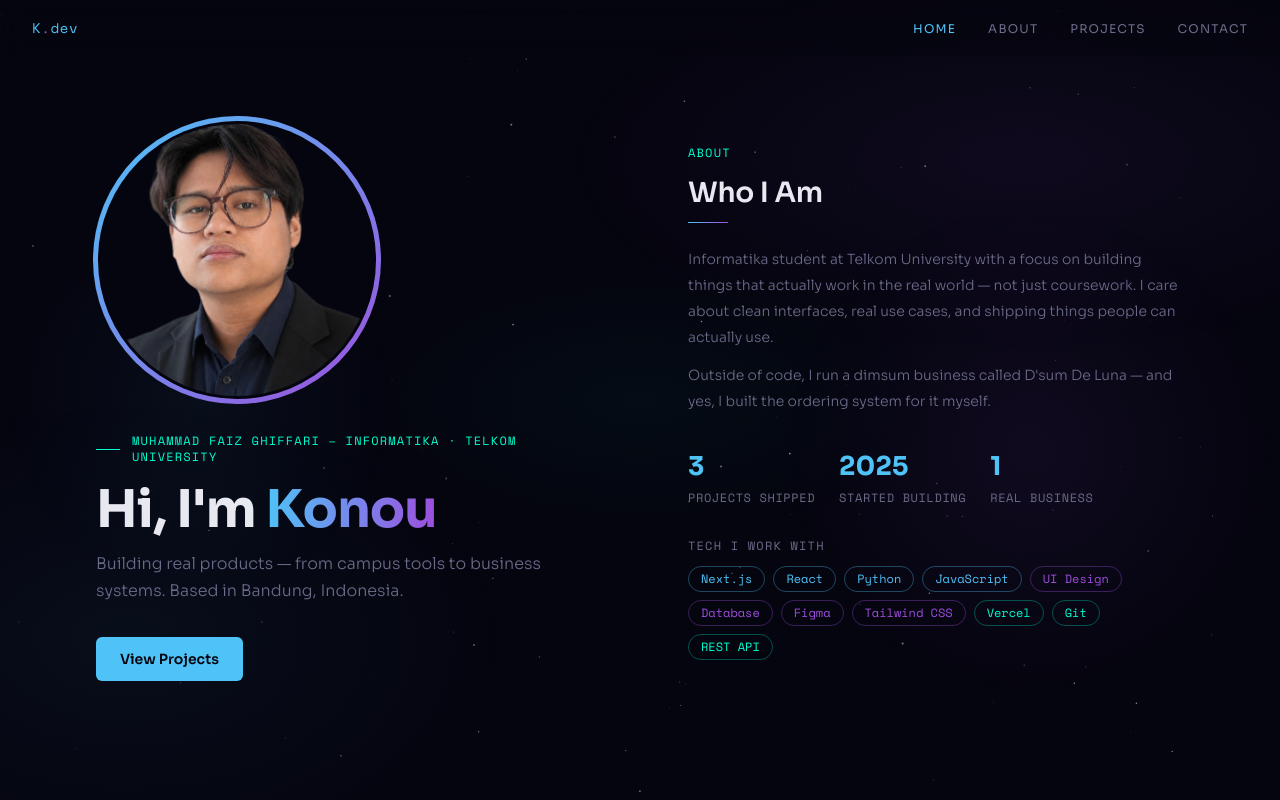
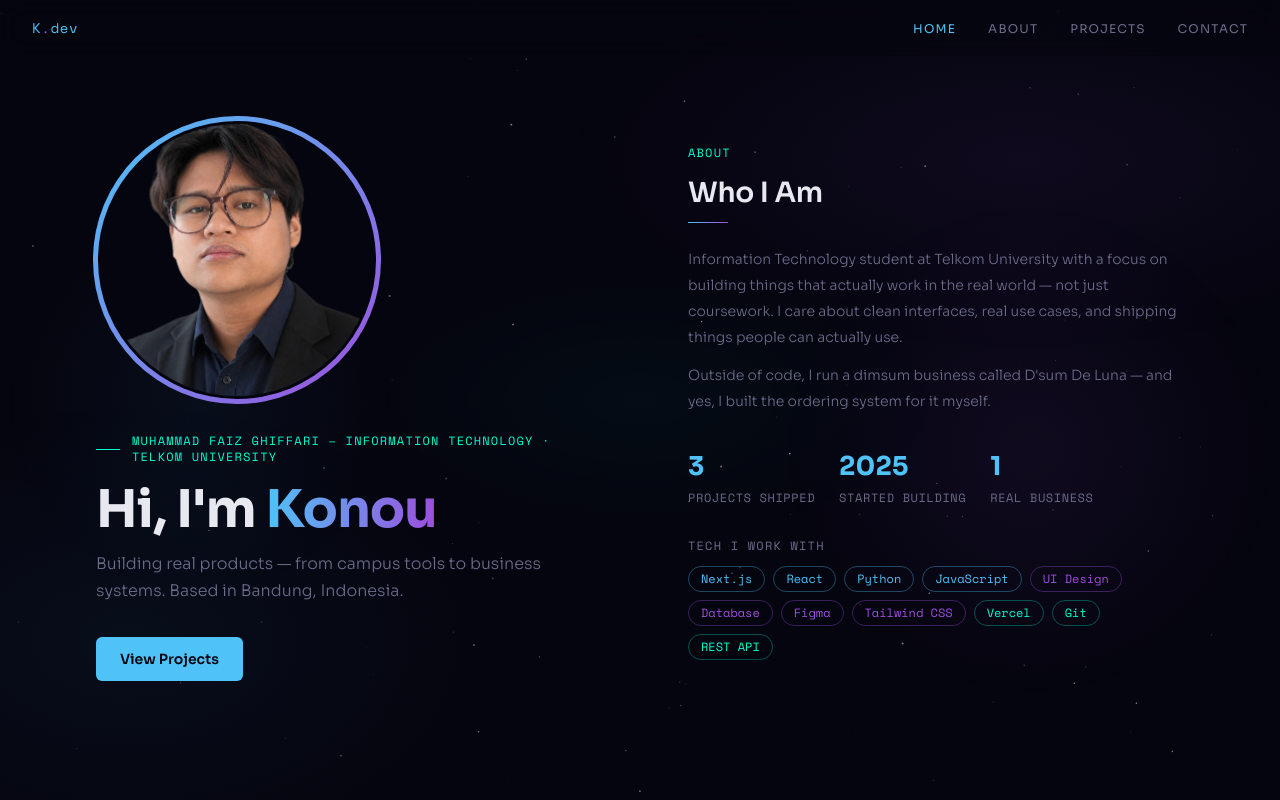
Before and after one commit to KonouKovalskia/portofolio, a Next.js app: page / in a window 1280 px wide. Shown: the top 800 px of the page. Built offline with nearby package versions, Linux system fonts and the light colour scheme.

Commit message:
Update educational background from Informatika to Information Technology

```diff
--- a/src/components/sections/Hero.jsx
+++ b/src/components/sections/Hero.jsx
@@ -110,7 +110,7 @@ export default function Hero() {
             >
               <div style={{ width: '24px', height: '1px', background: '#00FFD1', flexShrink: 0 }} />
               <span className="font-mono text-xs tracking-widest uppercase" style={{ color: '#00FFD1' }}>
-                Muhammad Faiz Ghiffari – Informatika · Telkom University
+                Muhammad Faiz Ghiffari – Information Technology · Telkom University
               </span>
             </motion.div>
 
@@ -200,7 +200,7 @@ export default function Hero() {
             className="mb-8"
           >
             <p className="font-sora font-light mb-3" style={{ fontSize: '14px', color: '#6b6b8a', lineHeight: 1.85 }}>
-              Informatika student at Telkom University with a focus on building
+              Information Technology student at Telkom University with a focus on building
               things that actually work in the real world — not just coursework.
               I care about clean interfaces, real use cases, and shipping things
               people can actually use.
```
